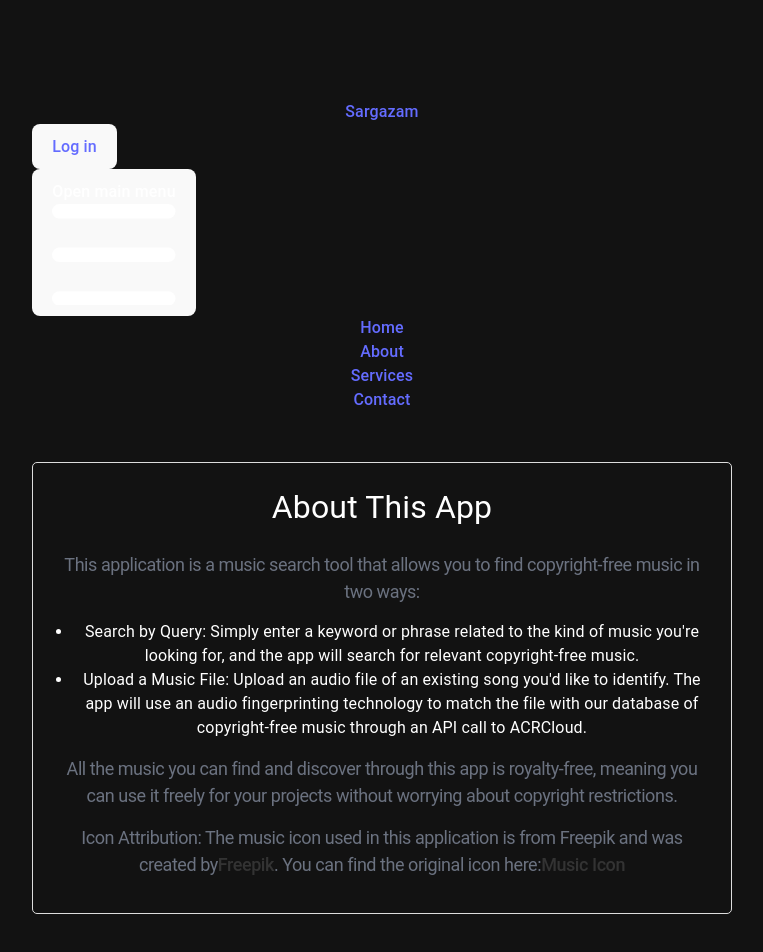
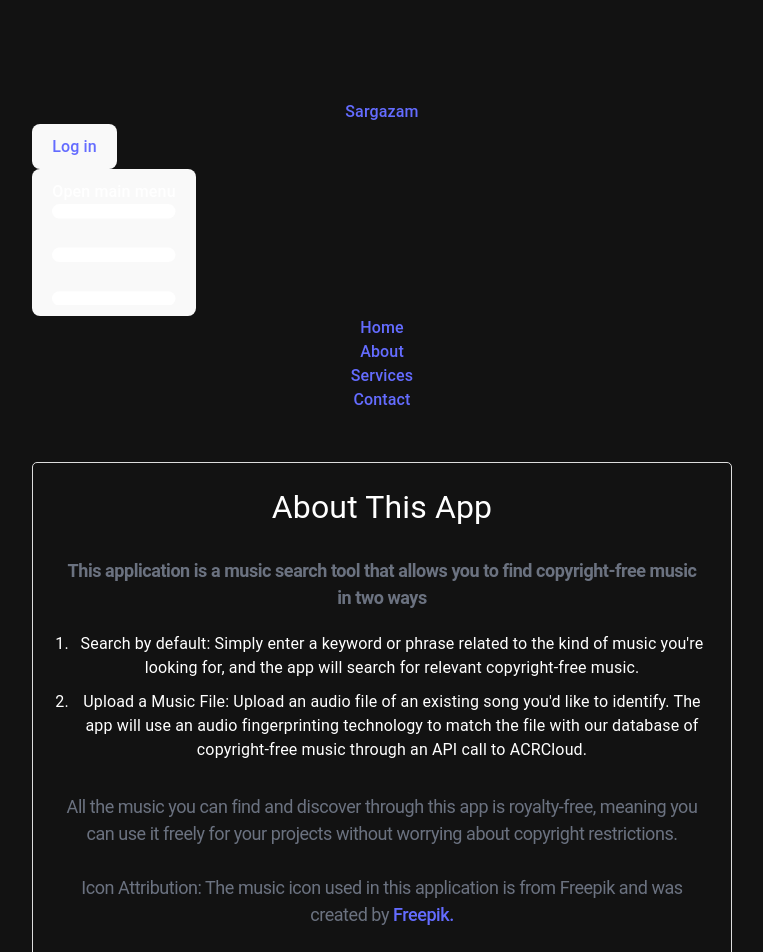
Before and after one commit to Mark2550/Szakdolgozat, a React (Vite) app in the folder Zenekereső/: page /About in a window 1280 px wide. Shown: the top 952 px of the page, without its empty margins (258-1021 px from the left). Built offline with nearby package versions, Linux system fonts and the light colour scheme.

Commit message:
Imprived readability

```diff
--- a/Zenekereső/src/pages/About.css
+++ b/Zenekereső/src/pages/About.css
@@ -1,10 +1,10 @@
 .about-container {
-    max-width: 700px; /* Adjust as needed */
+    max-width: 700px;
     margin: 50px auto;
     padding: 20px;
     border: 1px solid #ddd;
     border-radius: 5px;
-    text-align: center; /* Center the text within the container */
+    text-align: center;
   }
 
   .about-container h1 {
@@ -13,19 +13,21 @@
   }
 
   .about-container p {
-    line-height: 1.5; /* Adjust line spacing for better readability */
+    line-height: 1.5;
     margin-bottom: 15px;
   }
 
   .about-container ul {
-    list-style: disc;
+    list-style:decimal;
     padding-left: 20px;
     margin-bottom: 15px;
   }
+  .about-container li{
+    padding-bottom: 10px;
+  }
 
   .about-container a {
-    color: #333; /* Adjust link color */
-    text-decoration: none; /* Remove underline initially */
+    text-decoration: none;
   }
 
   .about-container a:hover {
@@ -33,5 +35,5 @@
   }
 
   p  {
-    @apply whitespace-pre-line tracking-tight text-gray-500 md:text-lg dark:text-gray-400
+    @apply p-1.5 whitespace-pre-line tracking-tight text-gray-500 md:text-lg dark:text-gray-400;
   }
--- a/Zenekereső/src/pages/About.jsx
+++ b/Zenekereső/src/pages/About.jsx
@@ -1,37 +1,36 @@
-import './About.css'
+import './About.css';
+
 const About = () => {
   return (
     <div className="about-container">
-        <h1>About This App</h1>
+      <h1>{"About This App"}</h1>
       <p>
-          This application is a music search tool that allows you to find copyright-free music in two ways:
+        <strong>{"This application is a music search tool that allows you to find copyright-free music in two ways "}</strong>
       </p>
       <ul>
         <li>
-            Search by Query: Simply enter a keyword or phrase related to the kind of music you're looking
-            for, and the app will search for relevant copyright-free music.
+          {"Search by default: Simply enter a keyword or phrase related to the kind of music you're looking for, and the app will search for relevant copyright-free music."}
         </li>
         <li>
-            Upload a Music File: Upload an audio file of an existing song you'd like to identify. The
-            app will use an audio fingerprinting technology to match the file with our database of
-            copyright-free music through an API call to ACRCloud.
+          {"Upload a Music File: Upload an audio file of an existing song you'd like to identify. The app will use an audio fingerprinting technology to match the file with our database of copyright-free music through an API call to ACRCloud."}
         </li>
       </ul>
-        <p className='whitespace-pre-line'>
-          All the music you can find and discover through this app is royalty-free, meaning you can use
-          it freely for your projects without worrying about copyright restrictions.
+      <p>
+        {"All the music you can find and discover through this app is royalty-free, meaning you can use it freely for your projects without worrying about copyright restrictions."}
       </p>
-        <p className='whitespace-pre-line'>
-          Icon Attribution: The music icon used in this application is from Freepik and was created by
+      <p>
+        {"Icon Attribution: The music icon used in this application is from Freepik and was created by "}
         <a href="https://www.flaticon.com/authors/freepik" target="_blank" rel="noopener noreferrer">
-            Freepik
-          </a>. You can find the original icon here:
+          {"Freepik. "}
+        </a>
+      </p>
+      <p className='p-0'>
         <a
           href="https://www.flaticon.com/free-icon/music_2402461?term=music&page=1&position=12&origin=tag&related_id=2402461"
           target="_blank"
           rel="noopener noreferrer"
         >
-            Music Icon
+          {" Icon link "}
         </a>
       </p>
     </div>
```
Lines whose indentation alone changed are shown as unchanged.
